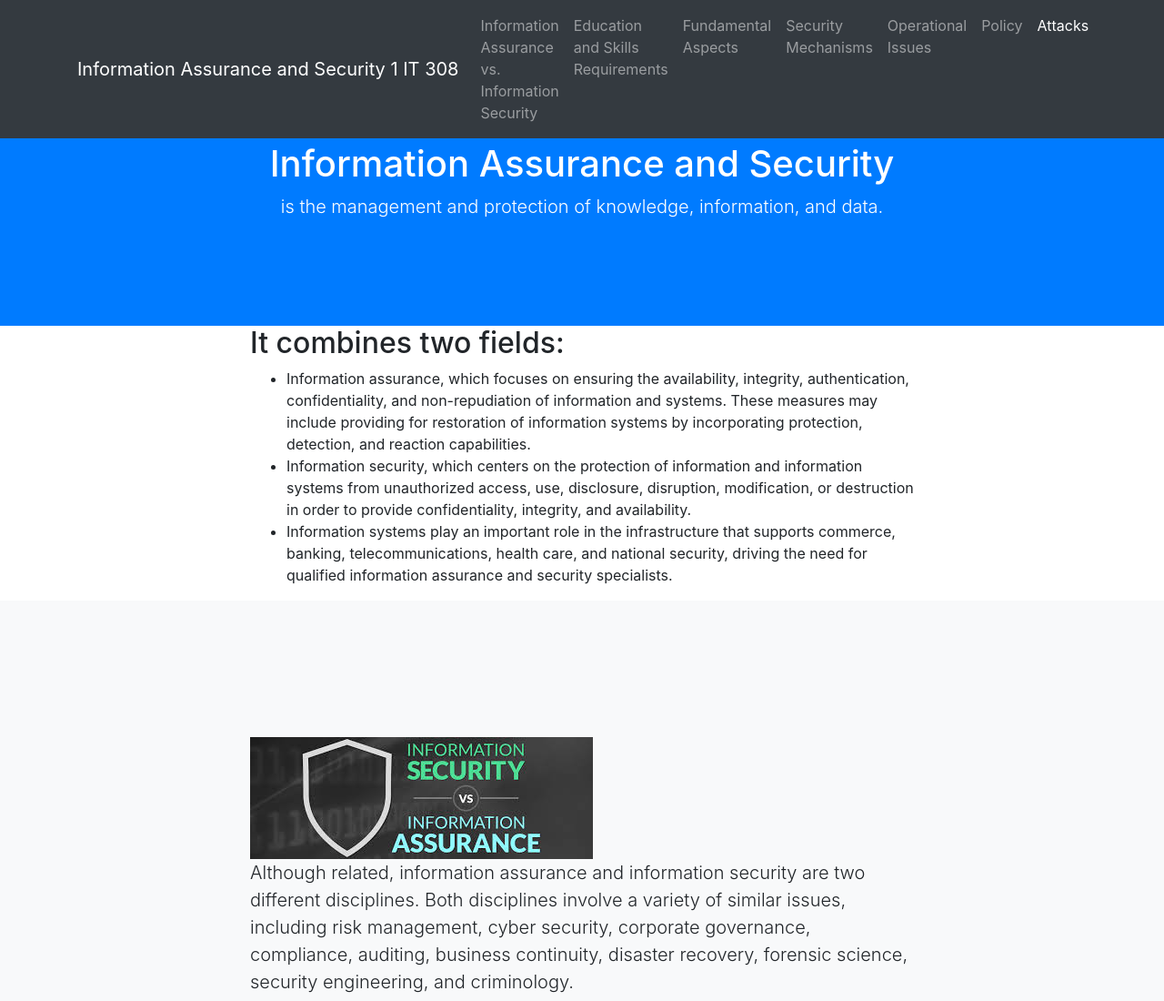
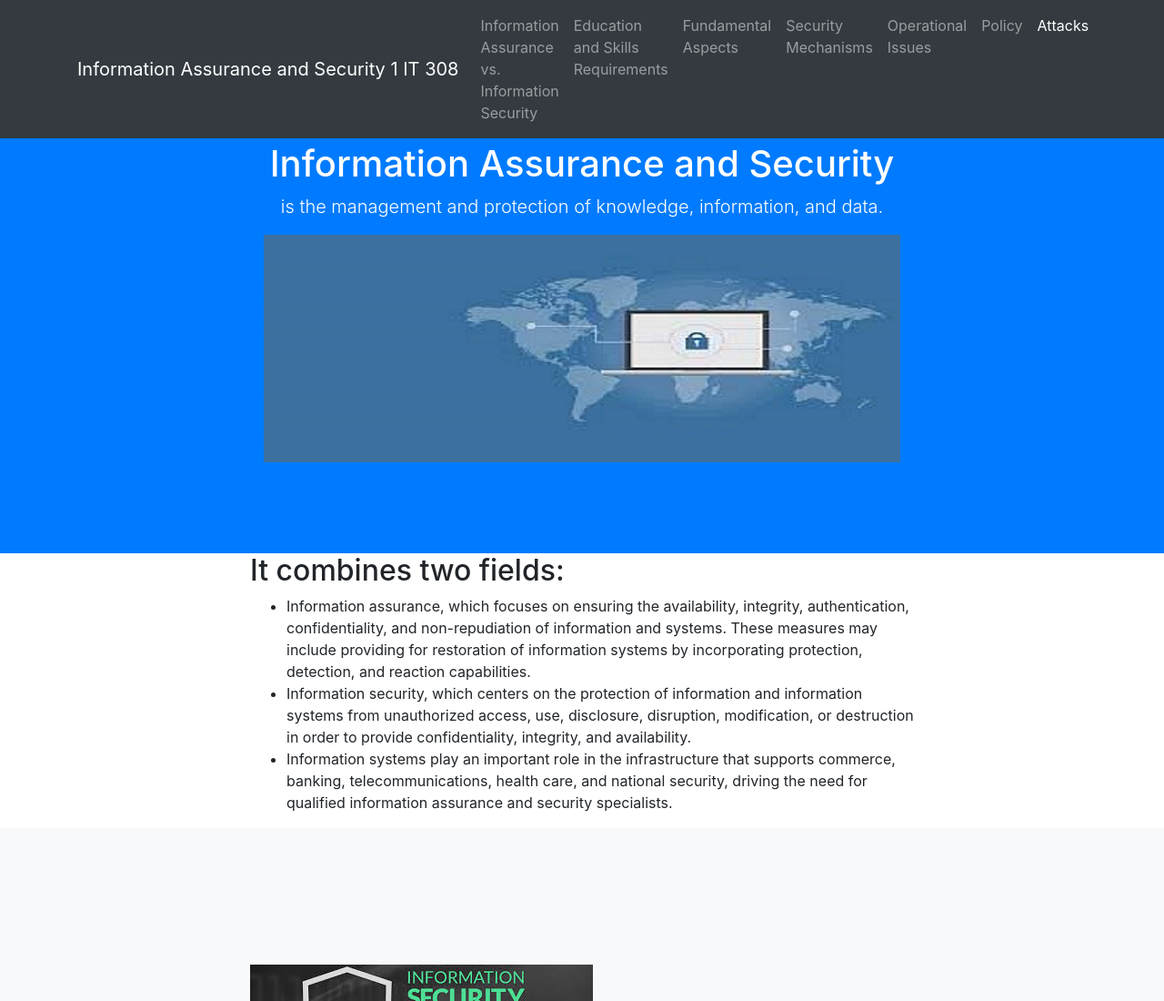
Before and after one commit to Bukoroapps/IAS, a website with bundled scripts: page index.html in a window 1280 px wide. Shown: the top 1100 px of the page at 91% size. Built offline with nearby package versions, Linux system fonts and the light colour scheme.

Commit message:
Add files via upload

```diff
--- a/index.html
+++ b/index.html
@@ -64,6 +64,7 @@
     <div class="container text-center">
       <h1>Information Assurance and Security </h1>
       <p class="lead">is the management and protection of knowledge, information, and data.</p>
+	  		<img src="6.jpg" class="img-fluid" alt="">
     </div>
   </header>
 
```
Also changed, not shown: 6.jpg (added).
